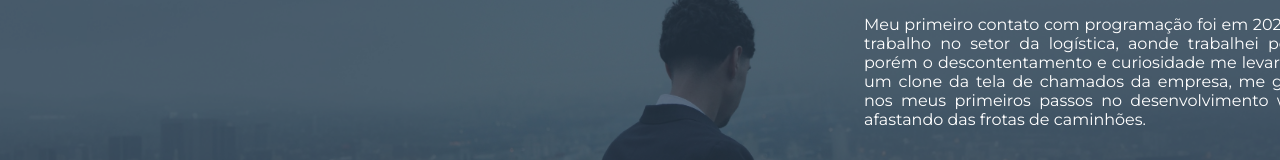
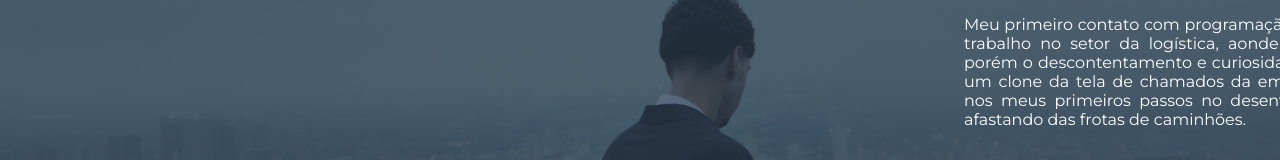
Before and after one commit to JeanBlasqs/Portif-lio, a plain HTML site: page index.html in a window 1280 px wide. Shown: the part 1080-1240 px from the top of the page. Drawn offline with nearby package versions, Linux system fonts and the light colour scheme; no server answers.

Commit message:
adicionando responsividade04

```diff
--- a/styles/style.css
+++ b/styles/style.css
@@ -237,7 +237,7 @@
     .p2 {
         position: absolute;
         margin-top: 135px; /* Centraliza verticalmente */
-        margin-left: 1050px;
+        margin-left: 1150px;
         transform: translate(-50%, -50%); /* Centraliza horizontal e verticalmente */
         width:100%; /* Ajusta a largura para que o texto não vá até as bordas */
         text-align: center; /* Centraliza o texto */
```
